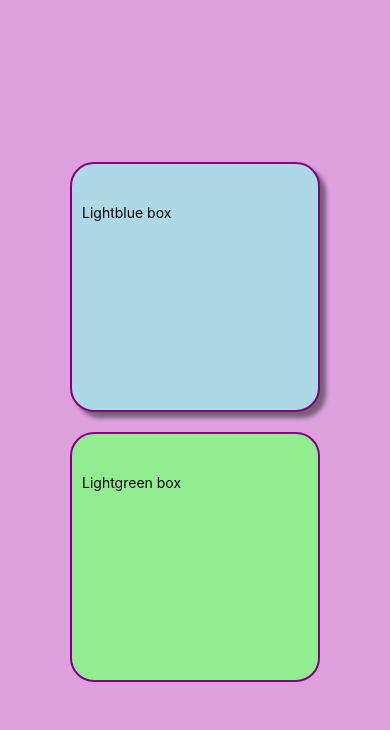
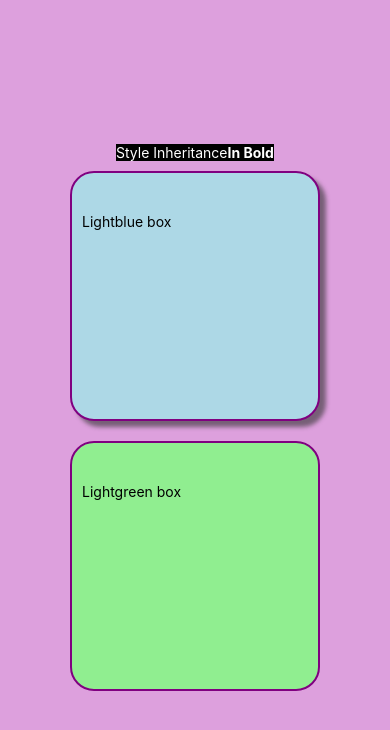
Before and after one commit to Anoop-710/React-Native, a React Native app: screen / in a window 390 px wide. Shown: the top 730 px of the page. Built offline with nearby package versions, Linux system fonts and the light colour scheme.

Commit message:
style inheritance

```diff
--- a/App.js
+++ b/App.js
@@ -2,6 +2,12 @@
 export default function App() {
   return (
     <View style={styles.container}>
+      <View style={styles.darkMode}>
+        <Text style={styles.darkModeText}>
+          Style Inheritance
+          <Text style={styles.boldText}>In Bold</Text>
+        </Text>
+      </View>
       <View style={[styles.box, styles.lightblueBg, styles.boxShadow]}>
         {/* The last element in the array gets the highest precedence */}
         <Text>Lightblue box</Text>
@@ -57,4 +63,16 @@
     elevation: 10,
     shadowColor: "red",
   },
+
+  // Style Inheritance
+  darkMode: {
+    backgroundColor: "black",
+    // color: "white",  Doesn't work as inheritance from view to text is not supported
+  },
+  darkModeText: {
+    color: "white",
+  },
+  boldText: {
+    fontWeight: "bold", // However inheritance within text element is supported
+  },
 });
```
